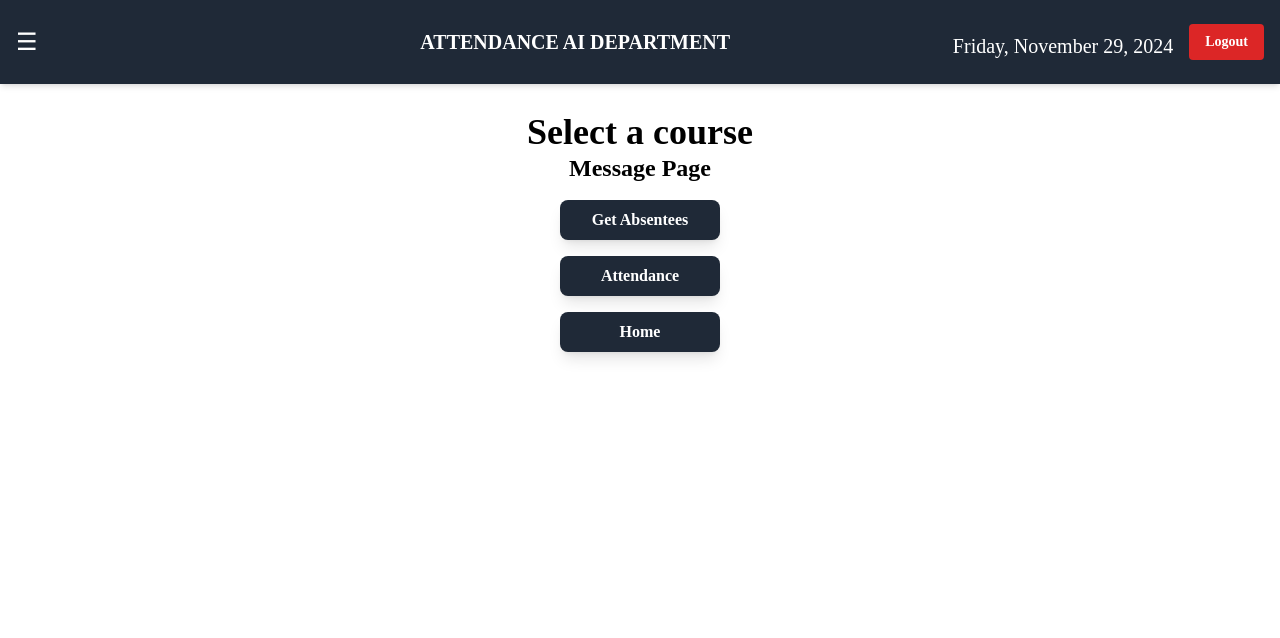
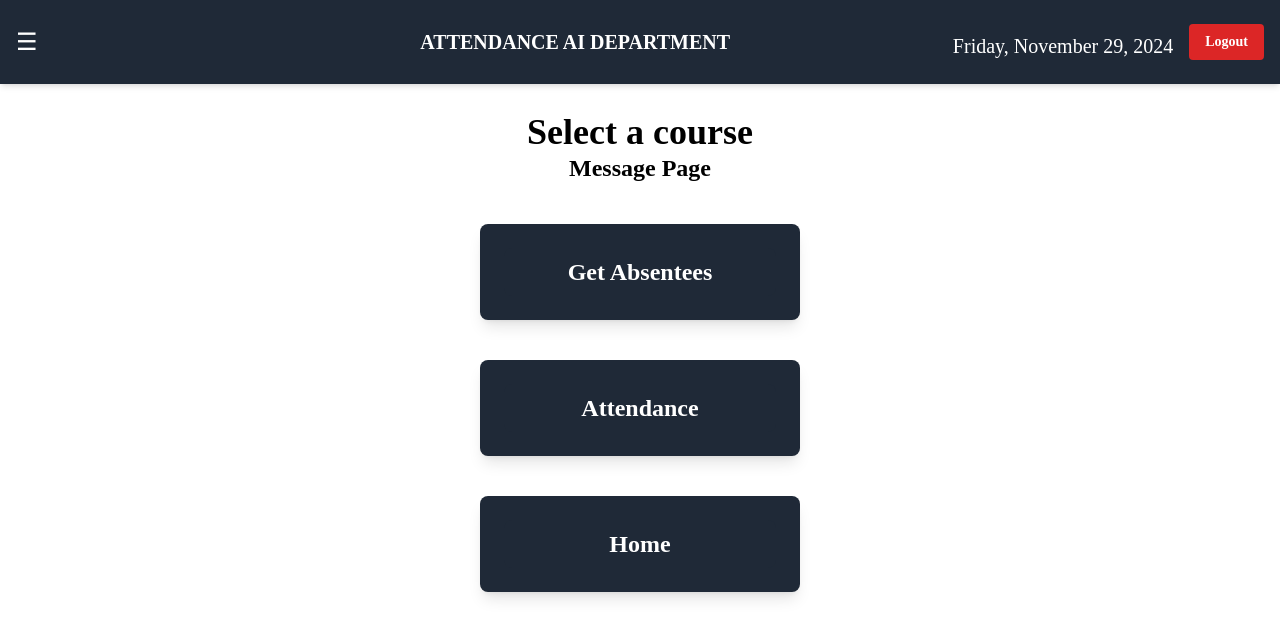
Before and after one commit to jaisanth123/AttendanceSync_AWS_DEPLOYMENT, a React (Vite) app in the folder frontend/: page /message in a window 1280 px wide. Shown: the top 638 px of the page. Built offline with nearby package versions, Linux system fonts and the light colour scheme; sample sign-in values are in the browser's storage; a web font is replaced by a local one.

Commit message:
message page UI

```diff
--- a/frontend/src/components/MessagePage.jsx
+++ b/frontend/src/components/MessagePage.jsx
@@ -1,4 +1,4 @@
-import React, { useState } from "react";
+import React, { useState, useEffect, useRef } from "react";
 import { useNavigate, useLocation } from "react-router-dom";
 import axios from "axios";
 import { toast, ToastContainer } from "react-toastify"; // Import react-toastify
@@ -19,6 +19,9 @@ const MessagePage = ({ toggleSidebar }) => {
   const [errorMessage, setErrorMessage] = useState("");
 
   const [showCard, setShowCard] = useState(false);
+
+  // Reference to the card element
+  const cardRef = useRef(null);
 
   // Format the date to DD-MM-YYYY
   const formatDate = (dateString) => {
@@ -58,7 +61,7 @@ const MessagePage = ({ toggleSidebar }) => {
   const getAbsentStudents = async (course, date) => {
     const [yearOfStudy, branch, section] = course.split("-");
 
-    console.log(yearOfStudy, branch, section)
+    console.log(yearOfStudy, branch, section);
     try {
       const response = await axios.get(
         `http://localhost:5000/api/report/absentStudents?yearOfStudy=${yearOfStudy}&branch=${branch}&section=${section}&date=${date}`
@@ -89,6 +92,23 @@ const MessagePage = ({ toggleSidebar }) => {
     setShowCard(!showCard);
   };
 
+  // Close the card if the click is outside of it
+  useEffect(() => {
+    const handleClickOutside = (event) => {
+      if (cardRef.current && !cardRef.current.contains(event.target)) {
+        setShowCard(false);
+      }
+    };
+
+    // Add event listener for clicks outside the card
+    document.addEventListener("mousedown", handleClickOutside);
+
+    // Clean up the event listener when the component unmounts
+    return () => {
+      document.removeEventListener("mousedown", handleClickOutside);
+    };
+  }, []);
+
   return (
     <div className="p-4 text-center text-black">
       <h1 className="text-2xl font-semibold md:text-3xl lg:text-4xl">{selectedCourse}</h1>
@@ -97,21 +117,23 @@ const MessagePage = ({ toggleSidebar }) => {
 
       <div className="flex flex-col items-center gap-y-4">
         {/* Get Absentees Button */}
+        <div className="w-full max-w-xs p-6 mx-auto mt-6 text-white bg-gray-800 rounded-lg shadow-lg">
           <button
             onClick={() => {
               getAbsentStudents(selectedCourse, selectedDate);
               toggleCardVisibility();
             }}
-          className="w-40 px-6 py-2 font-semibold text-white bg-gray-800 rounded-lg shadow-lg hover:bg-gray-600 active:bg-gray-700 focus:outline-none focus:ring focus:ring-blue-300"
+            className="w-full py-2 text-2xl font-semibold text-white bg-gray-800 rounded-lg focus:outline-none focus:ring focus:ring-blue-300"
           >
             Get Absentees
           </button>
-
-        {/* Attendance Button */}
-
+        </div>
 
         {showCard && (message || details.length > 0 || missingStudents.length > 0 || errorMessage) && (
-        <div className="w-full h-auto p-6 mx-auto mt-6 bg-white border-2 border-gray-300 rounded-lg shadow-lg sm:w-3/4 md:w-2/3 lg:w-1/2">
+          <div
+            ref={cardRef}
+            className="w-full h-auto p-6 mx-auto mt-6 bg-white border-2 border-gray-300 rounded-lg shadow-lg sm:w-3/4 md:w-2/3 lg:w-1/2"
+          >
             <div id="cardContent">
               {message && (
                 <div className="mt-4">
@@ -150,22 +172,26 @@ const MessagePage = ({ toggleSidebar }) => {
           </div>
         )}
 
+        {/* Attendance Button */}
+        <div className="w-full max-w-xs p-6 mx-auto mt-6 text-white bg-gray-800 rounded-lg shadow-lg">
           <button
             onClick={toggleSidebar}
-          className="w-40 px-6 py-2 font-semibold text-white bg-gray-800 rounded-lg shadow-lg hover:bg-gray-500 focus:outline-none focus:ring focus:ring-blue-300"
+            className="w-full py-2 text-2xl font-semibold text-white bg-gray-800 rounded-lg focus:outline-none focus:ring focus:ring-blue-300"
           >
             Attendance
           </button>
+        </div>
 
         {/* Home Button */}
+        <div className="w-full max-w-xs p-6 mx-auto mt-6 text-white bg-gray-800 rounded-lg shadow-lg">
           <button
             onClick={() => navigate("/homePage")}
-          className="w-40 px-6 py-2 font-semibold text-white bg-gray-800 rounded-lg shadow-lg hover:bg-gray-500 focus:outline-none focus:ring focus:ring-blue-300"
+            className="w-full py-2 text-2xl font-semibold text-white bg-gray-800 rounded-lg focus:outline-none focus:ring focus:ring-blue-300"
           >
             Home
           </button>
         </div>
-
+      </div>
     </div>
   );
 };
```
Lines whose indentation alone changed are shown as unchanged.
